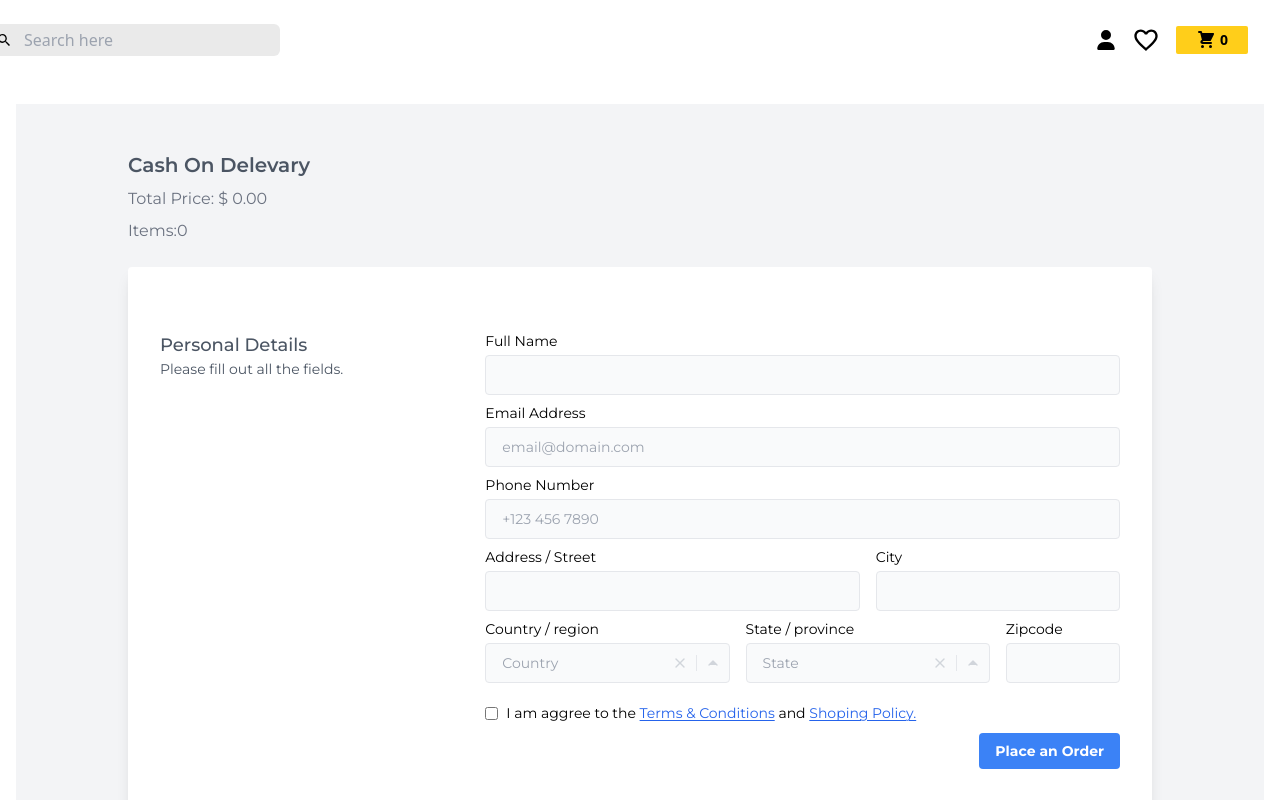
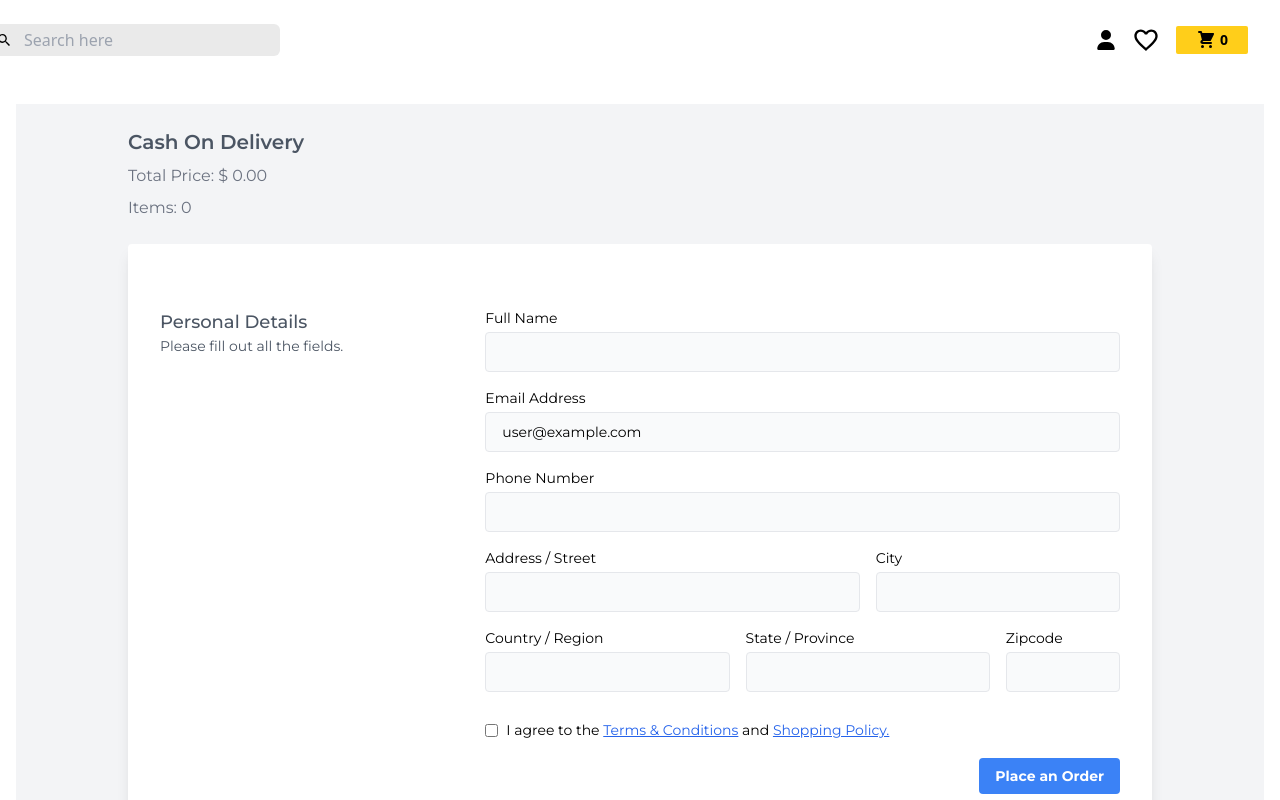
Before and after one commit to khalilhaddad7/projet-MERN-books-store, a React (Vite) app in the folder frontend/: page /checkout in a window 1280 px wide. Shown: the top 800 px of the page. Built offline with nearby package versions, Linux system fonts and the light colour scheme.

Commit message:
checkoutpage

```diff
--- a/frontend/src/pages/books/Checkoutpage.jsx
+++ b/frontend/src/pages/books/Checkoutpage.jsx
@@ -1,139 +1,167 @@
-import React from 'react'
+import React, { useState } from 'react';
 import { useForm } from 'react-hook-form';
 import { useSelector } from 'react-redux';
-import { Link } from 'react-router-dom'
+import { Link } from 'react-router-dom';
 
+const CheckoutPage = () => {
+    const cartItems = useSelector(state => state.cart.cartItems);
+    const totalPrice = cartItems.reduce((acc, item) => acc + item.newPrice, 0).toFixed(2);
+    const currentUser = { email: "user@example.com" }; // Remplace par les données réelles de l'utilisateur
 
-const Checkoutpage = () => {
-    const cartItems = useSelector(state => state.cart.cartItems);
-    const totalePrice = cartItems.reduce((acc,item)=> acc + item.newPrice, 0).toFixed(2);
-    const currentUser=true;
     const {
         register,
         handleSubmit,
-            watch,
         formState: { errors },
-          } = useForm()
-         const onSubmit = (data) => console.log(data)
+    } = useForm({ mode: 'onTouched' });
 
+    const[isChecked,setIsChecked] = useState(false);
+    const onSubmit = (data) => {
+        const newOrder = {
+            name: data.name,
+            email: currentUser?.email,
+            adresse: {
+                city: data.city,
+                country: data.country,
+                state: data.state,
+                zipcode: data.zipcode,
+            },
+            phone: data.phone,
+            productIds: cartItems.map(item=> item?._id),
+            totalPrice: totalPrice,
 
+        }
+        console.log(newOrder)
+    }
 
     return (
-    <>
         <div className="min-h-screen p-6 bg-gray-100 flex items-center justify-center">
             <div className="container max-w-screen-lg mx-auto">
                 <div>
-            <div>
-            <h2 className="font-semibold text-xl text-gray-600 mb-2">Cash On Delevary</h2>
-            <p className="text-gray-500 mb-2">Total Price: $ {totalePrice}</p>
-            <p className="text-gray-500 mb-6">Items:{cartItems.length > 0 ? cartItems.length : 0}</p>
-            </div>
+                    <h2 className="font-semibold text-xl text-gray-600 mb-2">Cash On Delivery</h2>
+                    <p className="text-gray-500 mb-2">Total Price: $ {totalPrice}</p>
+                    <p className="text-gray-500 mb-6">Items: {cartItems.length}</p>
 
                     <div className="bg-white rounded shadow-lg p-4 px-4 md:p-8 mb-6">
-                    <form onSubmit={handleSubmit(onSubmit)} className="grid gap-4 gap-y-2 text-sm grid-cols-1 lg:grid-cols-3 my-8">
+                        <form onSubmit={handleSubmit(onSubmit)} className="grid gap-4 text-sm grid-cols-1 lg:grid-cols-3 my-8">
                             <div className="text-gray-600">
                                 <p className="font-medium text-lg">Personal Details</p>
                                 <p>Please fill out all the fields.</p>
                             </div>
 
                             <div className="lg:col-span-2">
-                            <div className="grid gap-4 gap-y-2 text-sm grid-cols-1 md:grid-cols-5">
+                                <div className="grid gap-4 text-sm grid-cols-1 md:grid-cols-5">
+                                    {/* Full Name */}
                                     <div className="md:col-span-5">
                                         <label htmlFor="full_name">Full Name</label>
                                         <input
-
-                                        type="text" name="name" id="name" className="h-10 border mt-1 rounded px-4 w-full bg-gray-50"  />
+                                            {...register("name", { required: "Full Name is required" })}
+                                            type="text"
+                                            className="h-10 border mt-1 rounded px-4 w-full bg-gray-50"
+                                        />
+                                        {errors.name && <p className="text-red-500">{errors.name.message}</p>}
                                     </div>
 
+                                    {/* Email Address */}
                                     <div className="md:col-span-5">
-                                    <label html="email">Email Address</label>
+                                        <label htmlFor="email">Email Address</label>
                                         <input
-
-                                        type="text" name="email" id="email" className="h-10 border mt-1 rounded px-4 w-full bg-gray-50"
+                                            type="email"
+                                            defaultValue={currentUser.email}
                                             disabled
-                                        defaultValue={currentUser?.email}
-                                        placeholder="email@domain.com" />
-                                </div>
-                                <div className="md:col-span-5">
-                                    <label html="phone">Phone Number</label>
-                                    <input
-
-                                        type="number" name="phone" id="phone" className="h-10 border mt-1 rounded px-4 w-full bg-gray-50" placeholder="+123 456 7890" />
+                                            className="h-10 border mt-1 rounded px-4 w-full bg-gray-50"
+                                        />
                                     </div>
 
+                                    {/* Phone Number */}
+                                    <div className="md:col-span-5">
+                                        <label htmlFor="phone">Phone Number</label>
+                                        <input
+                                            {...register("phone", { required: "Phone number is required" })}
+                                            type="text"
+                                            className="h-10 border mt-1 rounded px-4 w-full bg-gray-50"
+                                        />
+                                        {errors.phone && <p className="text-red-500">{errors.phone.message}</p>}
+                                    </div>
+
+                                    {/* Address */}
                                     <div className="md:col-span-3">
                                         <label htmlFor="address">Address / Street</label>
                                         <input
-
-                                        type="text" name="address" id="address" className="h-10 border mt-1 rounded px-4 w-full bg-gray-50" placeholder="" />
+                                            {...register("address", { required: "Address is required" })}
+                                            type="text"
+                                            className="h-10 border mt-1 rounded px-4 w-full bg-gray-50"
+                                        />
+                                        {errors.address && <p className="text-red-500">{errors.address.message}</p>}
                                     </div>
 
+                                    {/* City */}
                                     <div className="md:col-span-2">
                                         <label htmlFor="city">City</label>
                                         <input
-
-                                        type="text" name="city" id="city" className="h-10 border mt-1 rounded px-4 w-full bg-gray-50" placeholder="" />
+                                            {...register("city", { required: "City is required" })}
+                                            type="text"
+                                            className="h-10 border mt-1 rounded px-4 w-full bg-gray-50"
+                                        />
+                                        {errors.city && <p className="text-red-500">{errors.city.message}</p>}
                                     </div>
 
+                                    {/* Country */}
                                     <div className="md:col-span-2">
-                                    <label htmlFor="country">Country / region</label>
-                                    <div className="h-10 bg-gray-50 flex border border-gray-200 rounded items-center mt-1">
+                                        <label htmlFor="country">Country / Region</label>
                                         <input
-
-                                            name="country" id="country" placeholder="Country" className="px-4 appearance-none outline-none text-gray-800 w-full bg-transparent"  />
-                                        <button tabIndex="-1" className="cursor-pointer outline-none focus:outline-none transition-all text-gray-300 hover:text-red-600">
-                                            <svg className="w-4 h-4 mx-2 fill-current" xmlns="http://www.w3.org/2000/svg" viewBox="0 0 24 24" stroke="currentColor" strokeWidth="2" strokeLinecap="round" strokeLinejoin="round">
-                                                <line x1="18" y1="6" x2="6" y2="18"></line>
-                                                <line x1="6" y1="6" x2="18" y2="18"></line>
-                                            </svg>
-                                        </button>
-                                        <button tabIndex="-1" className="cursor-pointer outline-none focus:outline-none border-l border-gray-200 transition-all text-gray-300 hover:text-blue-600">
-                                            <svg className="w-4 h-4 mx-2 fill-current" xmlns="http://www.w3.org/2000/svg" viewBox="0 0 24 24" stroke="currentColor" strokeWidth="2" strokeLinecap="round" strokeLinejoin="round"><polyline points="18 15 12 9 6 15"></polyline></svg>
-                                        </button>
-                                    </div>
+                                            {...register("country", { required: "Country is required" })}
+                                            type="text"
+                                            className="h-10 border mt-1 rounded px-4 w-full bg-gray-50"
+                                        />
+                                        {errors.country && <p className="text-red-500">{errors.country.message}</p>}
                                     </div>
 
+                                    {/* State */}
                                     <div className="md:col-span-2">
-                                    <label htmlFor="state">State / province</label>
-                                    <div className="h-10 bg-gray-50 flex border border-gray-200 rounded items-center mt-1">
+                                        <label htmlFor="state">State / Province</label>
                                         <input
-
-                                        name="state" id="state" placeholder="State" className="px-4 appearance-none outline-none text-gray-800 w-full bg-transparent"  />
-                                        <button  className="cursor-pointer outline-none focus:outline-none transition-all text-gray-300 hover:text-red-600">
-                                            <svg className="w-4 h-4 mx-2 fill-current" xmlns="http://www.w3.org/2000/svg" viewBox="0 0 24 24" stroke="currentColor" strokeWidth="2" strokeLinecap="round" strokeLinejoin="round">
-                                                <line x1="18" y1="6" x2="6" y2="18"></line>
-                                                <line x1="6" y1="6" x2="18" y2="18"></line>
-                                            </svg>
-                                        </button>
-                                        <button tabIndex="-1" className="cursor-pointer outline-none focus:outline-none border-l border-gray-200 transition-all text-gray-300 hover:text-blue-600">
-                                            <svg className="w-4 h-4 mx-2 fill-current" xmlns="http://www.w3.org/2000/svg" viewBox="0 0 24 24" stroke="currentColor" strokeWidth="2" strokeLinecap="round" strokeLinejoin="round"><polyline points="18 15 12 9 6 15"></polyline></svg>
-                                        </button>
-                                    </div>
+                                            {...register("state", { required: "State is required" })}
+                                            type="text"
+                                            className="h-10 border mt-1 rounded px-4 w-full bg-gray-50"
+                                        />
+                                        {errors.state && <p className="text-red-500">{errors.state.message}</p>}
                                     </div>
 
+                                    {/* Zipcode */}
                                     <div className="md:col-span-1">
                                         <label htmlFor="zipcode">Zipcode</label>
                                         <input
-
-                                    type="text" name="zipcode" id="zipcode" className="transition-all flex items-center h-10 border mt-1 rounded px-4 w-full bg-gray-50" placeholder="" />
+                                            {...register("zipcode", { required: "Zipcode is required" })}
+                                            type="text"
+                                            className="h-10 border mt-1 rounded px-4 w-full bg-gray-50"
+                                        />
+                                        {errors.zipcode && <p className="text-red-500">{errors.zipcode.message}</p>}
                                     </div>
 
+                                    {/* Terms & Conditions */}
                                     <div className="md:col-span-5 mt-3">
                                         <div className="inline-flex items-center">
                                         <input
-                                        type="checkbox" name="billing_same" id="billing_same" className="form-checkbox" />
-                                        <label htmlFor="billing_same" className="ml-2 ">I am aggree to the <Link className='underline underline-offset-2 text-blue-600'>Terms & Conditions</Link> and <Link className='underline underline-offset-2 text-blue-600'>Shoping Policy.</Link></label>
+                                           {...register("terms", { required: "You must agree to the terms" })}
+                                             type="checkbox"
+                                             className="form-checkbox"
+                                             onChange={(e) => setIsChecked(e.target.checked)}/>
+                                            <label className="ml-2">
+                                                I agree to the <Link className='underline text-blue-600'>Terms & Conditions</Link> and <Link className='underline text-blue-600'>Shopping Policy.</Link>
+                                            </label>
                                         </div>
+                                        {errors.terms && <p className="text-red-500">{errors.terms.message}</p>}
                                     </div>
 
-
-
+                                    {/* Submit Button */}
                                     <div className="md:col-span-5 text-right">
-                                    <div className="inline-flex items-end">
                                         <button
-                                        disabled=""
-                                        className="bg-blue-500 hover:bg-blue-700 text-white font-bold py-2 px-4 rounded">Place an Order</button>
-                                    </div>
+                                            type="submit"
+                                            disabled={!isChecked}
+                                            className="bg-blue-500 hover:bg-blue-700 text-white font-bold py-2 px-4 rounded"
+                                        >
+                                            Place an Order
+                                        </button>
                                     </div>
 
                                 </div>
@@ -141,15 +169,10 @@ const Checkoutpage = () => {
                         </form>
                     </div>
 
-
-
-        </div>
-
-
                 </div>
             </div>
-    </>
-  )
-}
+        </div>
+    );
+};
 
-export default Checkoutpage
+export default CheckoutPage;
```
Lines whose indentation alone changed are shown as unchanged.
